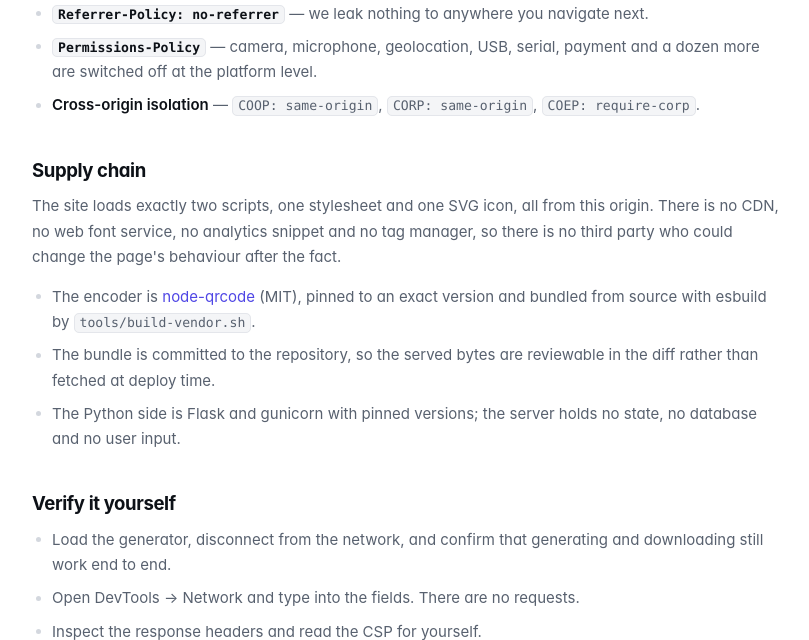
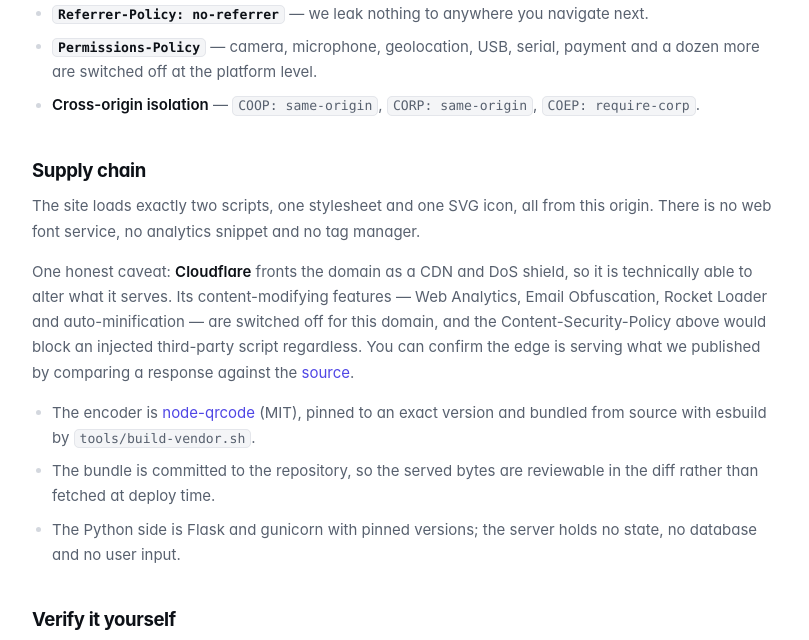
Before and after one commit to srivishal27/controlyourqr, a Flask app: page /security in a window 1280 px wide. Shown: the part 726-1366 px from the top of the page, without its empty margins (28-837 px from the left). Run offline with Flask 3, Linux system fonts and the light colour scheme.

Commit message:
Handle Cloudflare correctly: real client IPs, and say it out loud
The site sits behind the Cloudflare proxy, which had two consequences worth
fixing.

Rate limiting was keyed on $binary_remote_addr, which behind the proxy is a
Cloudflare edge address rather than the caller. Every visitor shared one
bucket, so the 20r/s limit would have throttled everyone collectively. Added a
generated real-IP snippet that trusts CF-Connecting-IP from Cloudflare's
published ranges only, so it cannot be spoofed by a direct connection and is
inert if the proxy is ever turned off.

Also disclosed the CDN on the privacy and security pages. A site whose whole
argument is "no intermediary sees your data" should not let a reader discover
an intermediary in a response header. The claim that matters is still exactly
true and now stated more precisely: Cloudflare sees request metadata, and
cannot see QR content because that never enters a request at all.

```diff
--- a/app/templates/security.html
+++ b/app/templates/security.html
@@ -39,9 +39,18 @@
     <h2>Supply chain</h2>
     <p>
       The site loads exactly two scripts, one stylesheet and one SVG icon, all
-      from this origin. There is no CDN, no web font service, no analytics
-      snippet and no tag manager, so there is no third party who could change
-      the page's behaviour after the fact.
+      from this origin. There is no web font service, no analytics snippet and
+      no tag manager.
+    </p>
+    <p>
+      One honest caveat: <strong>Cloudflare</strong> fronts the domain as a CDN
+      and DoS shield, so it is technically able to alter what it serves.
+      Its content-modifying features — Web Analytics, Email Obfuscation, Rocket
+      Loader and auto-minification — are switched off for this domain, and the
+      Content-Security-Policy above would block an injected third-party script
+      regardless. You can confirm the edge is serving what we published by
+      comparing a response against the
+      <a href="https://github.com/srivishal27/controlyourqr" rel="noopener noreferrer">source</a>.
     </p>
     <ul>
       <li>The encoder is <a href="https://github.com/soldair/node-qrcode" rel="noopener noreferrer">node-qrcode</a> (MIT), pinned to an exact version and bundled from source with esbuild by <code>tools/build-vendor.sh</code>.</li>
```
Also changed, not shown: app/templates/privacy.html (+17 -0 lines), .github/workflows/ci.yml, 6 other files.
